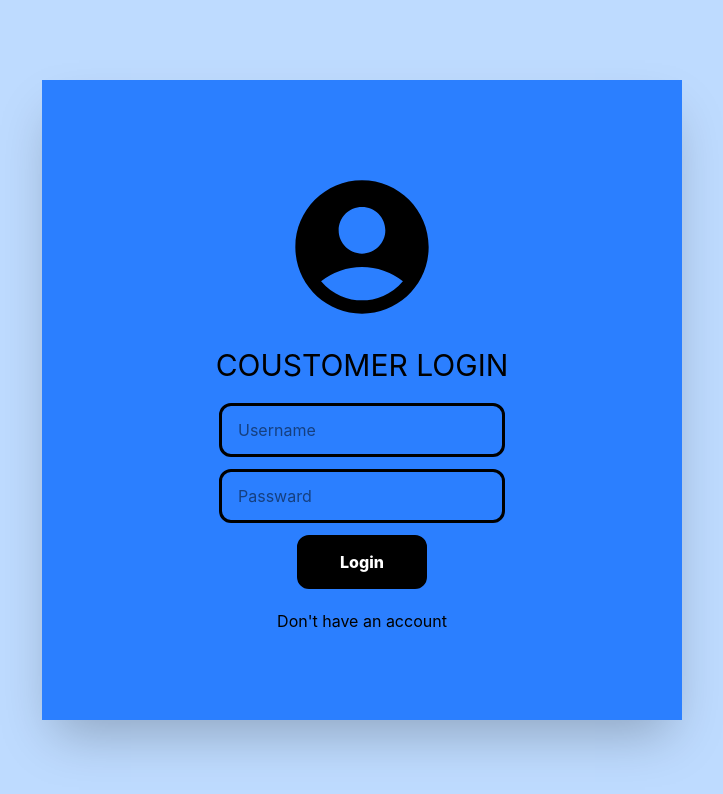
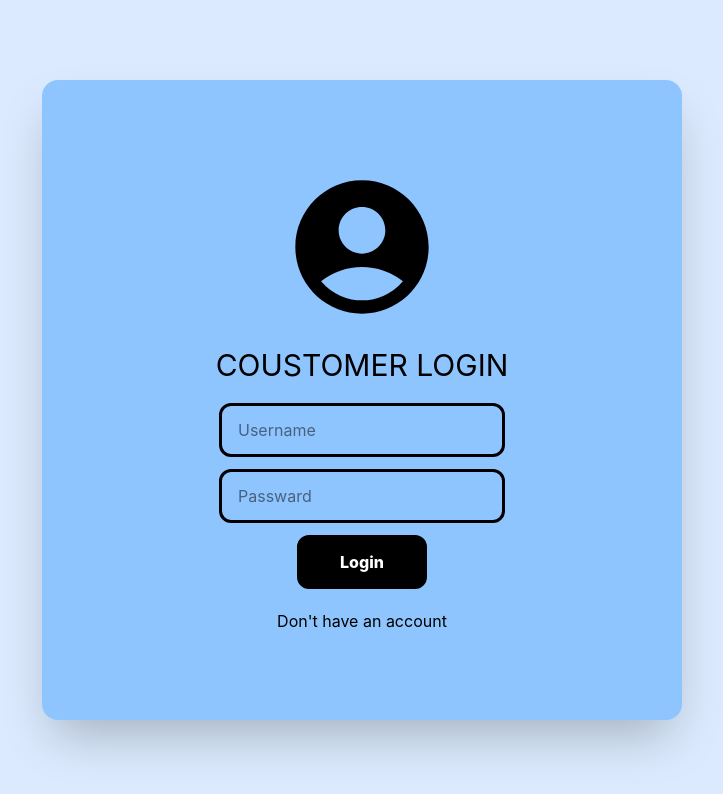
Before and after one commit to Priyanshu4252/e-commerce-Frontend-only-, a React (Vite) app: page /login in a window 1280 px wide. Shown: the top 794 px of the page, without its empty margins (278-1001 px from the left). Built offline with nearby package versions, Linux system fonts and the light colour scheme.

Commit message:
changes the login and signup pages

```diff
--- a/src/Pages/Login.jsx
+++ b/src/Pages/Login.jsx
@@ -3,8 +3,8 @@ import { MdAccountCircle } from "react-icons/md";
 import { Link } from "react-router-dom";
 function Login() {
 	return (
-		<div className="w-full h-screen bg-blue-200 flex justify-center items-center">
-			<div className="w-[50%] h-[80%] bg-blue-500 shadow-2xl flex flex-col items-center justify-center gap-5">
+		<div className="w-full h-screen bg-blue-100 flex justify-center items-center">
+			<div className="w-[50%] h-[80%] bg-blue-300 shadow-2xl flex flex-col items-center justify-center gap-5 rounded-2xl">
 				<MdAccountCircle className="size-40"></MdAccountCircle>
 				<h1 className="text-3xl">COUSTOMER LOGIN</h1>
 				<form
--- a/src/Pages/Signup.jsx
+++ b/src/Pages/Signup.jsx
@@ -3,8 +3,8 @@ import { MdAccountCircle } from "react-icons/md";
 import { Link } from "react-router-dom";
 function Signup() {
 	return (
-		<div className="w-full h-screen bg-blue-200 flex justify-center items-center">
-			<div className="w-[50%] h-[80%] bg-blue-500 shadow-2xl flex flex-col items-center justify-center gap-5">
+		<div className="w-full h-screen bg-blue-100 flex justify-center items-center">
+			<div className="w-[50%] h-[80%] bg-blue-300 shadow-2xl flex flex-col items-center justify-center gap-5 rounded-2xl">
 				<MdAccountCircle className="size-40"></MdAccountCircle>
 				<h1 className="text-3xl">COUSTOMER SIGN UP</h1>
 				<form
```
